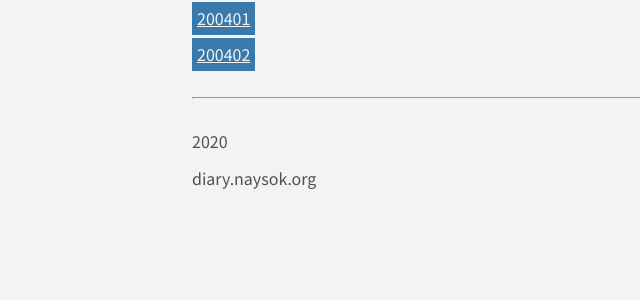
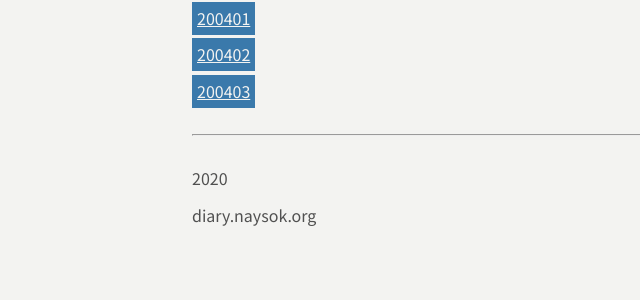
Before and after one commit to naysok/naysok_diary, a PHP site: page / in a window 1280 px wide. Shown: the part 212-512 px from the top of the page, without its empty margins (0-640 px from the left). Run offline with PHP 8.4, Linux system fonts and the light colour scheme.

Commit message:
[update] 200403

```diff
--- a/parts/url_list.php
+++ b/parts/url_list.php
@@ -2,4 +2,5 @@
 <div class="url">
     <p><a href="./build/200401">200401</a></p>
     <p><a href="./build/200402">200402</a></p>
+    <p><a href="./build/200403">200403</a></p>
 </div>
```
